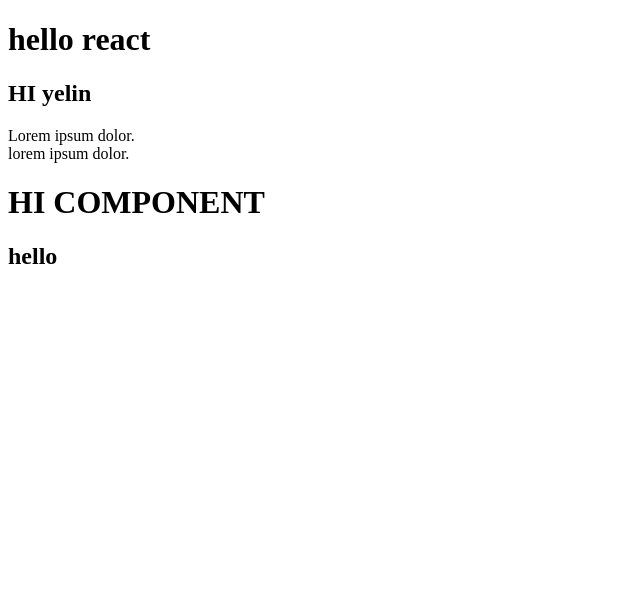
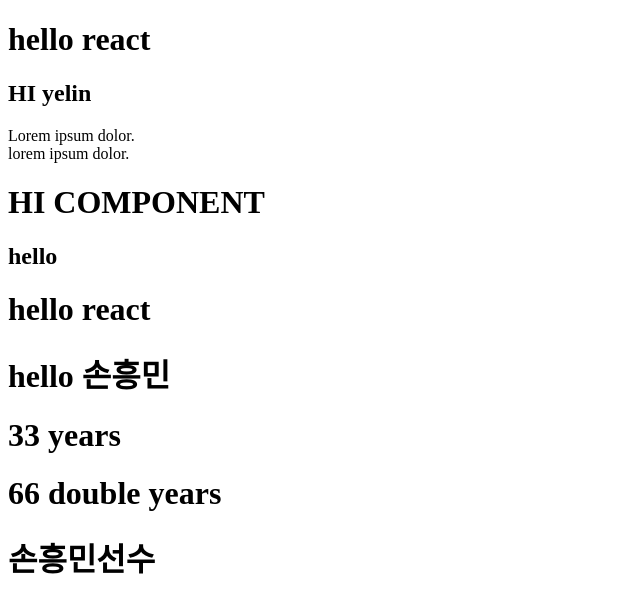
Before and after one commit to yel106/react20231031, a React (Create React App) app: page / in a window 1280 px wide. Shown: the top 612 px of the page, without its empty margins (0-640 px from the left). Built offline with nearby package versions, Linux system fonts and the light colour scheme.

Commit message:
jsx에서 js 코드 작성은 {} 사용

```diff
--- a/src/App.js
+++ b/src/App.js
@@ -9,6 +9,7 @@ function App() {
         <br /> lorem ipsum dolor.
       </p>
       <MyComp />
+      <MyCompo2 />
     </div>
   );
 }
@@ -28,4 +29,22 @@ function MyComp() {
   );
 }
 
+function MyCompo2() {
+  let name = "손흥민";
+  let age = 33;
+
+  // {}: jsx에서 js 코드 작성하기 위한 기호
+  // {}를 쓰면 자바스크립트 코드로 인식함
+  return (
+    <>
+      <h1>hello react</h1>
+      <h1>hello {name}</h1>
+      <h1>{age} years</h1>
+      <h1>{age * 2} double years</h1>
+      <h1>{name + "선수"}</h1>
+      {/* 그래서 주석이 이렇게 생김 */}
+    </>
+  );
+}
+
 export default App;
```
